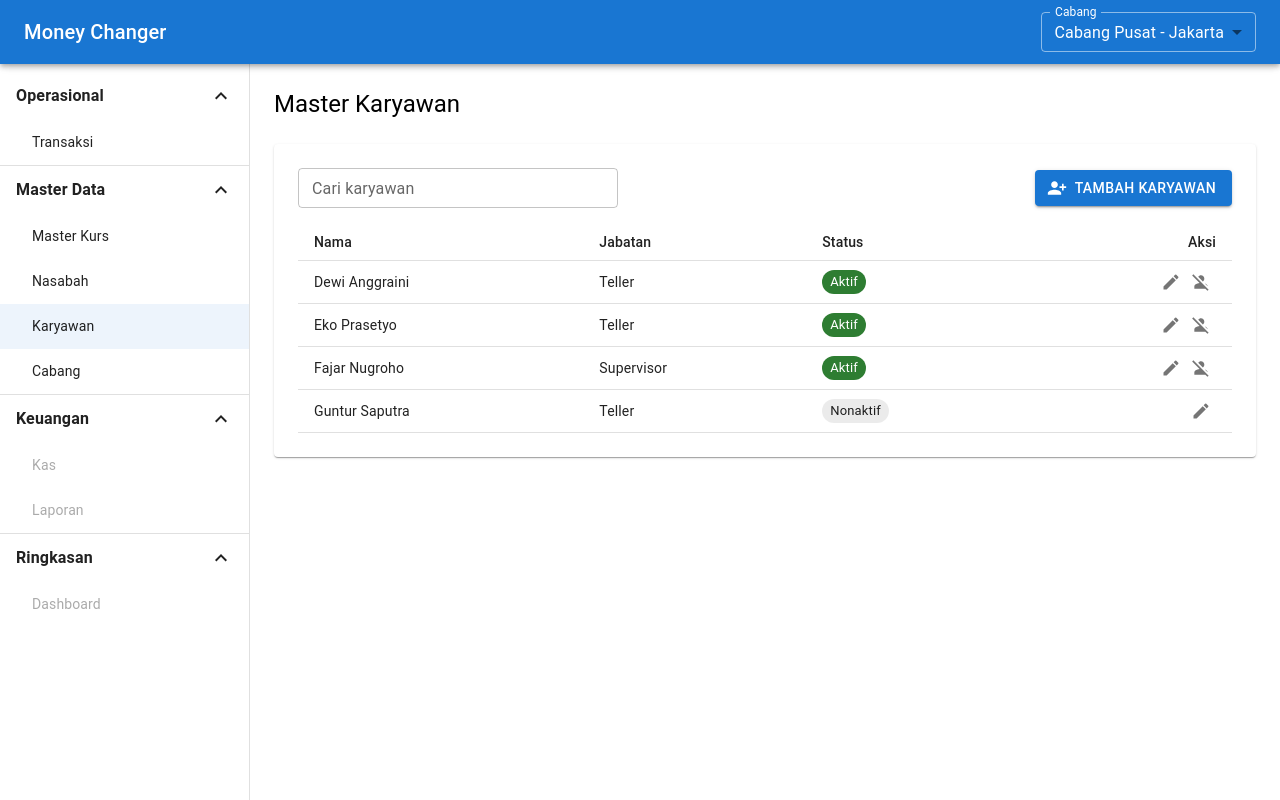
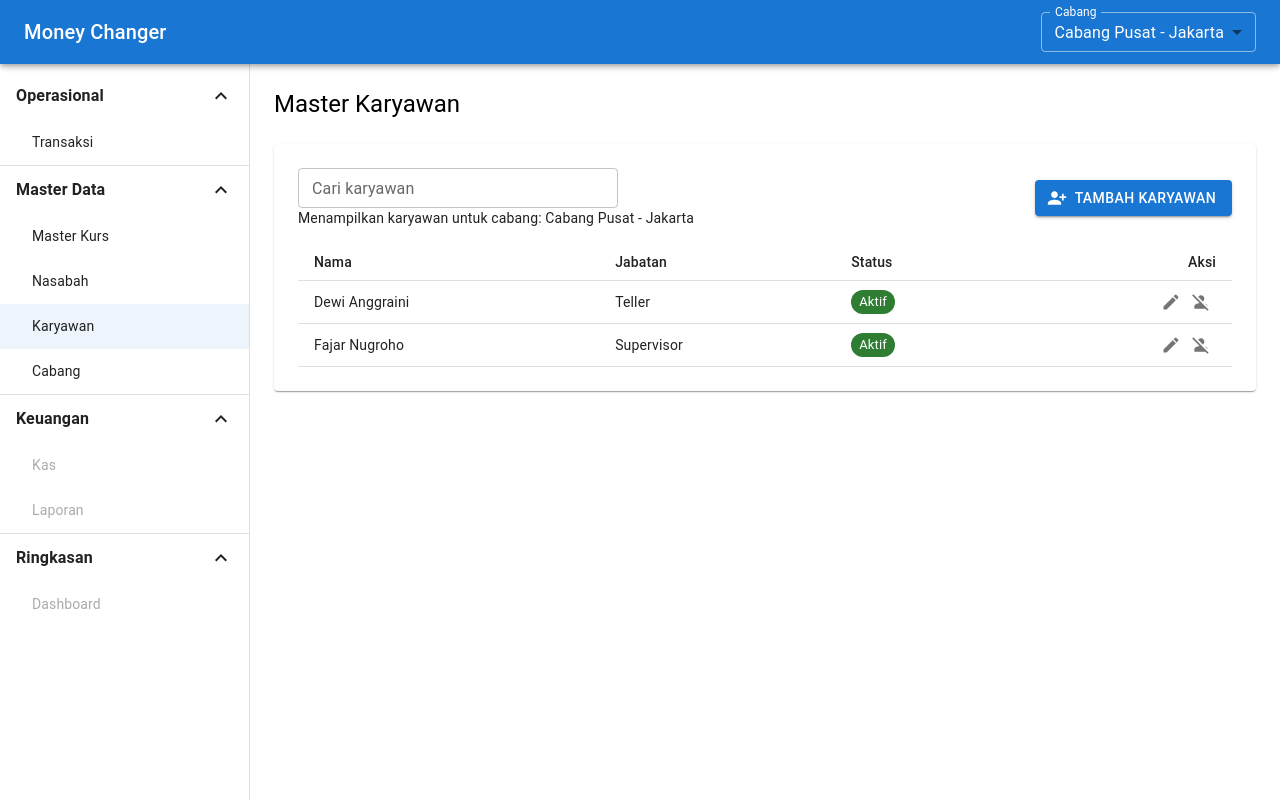
Before and after one commit to Christopherwijaya08/money_changer_frontend, a React (Vite) app: page /employees in a window 1280 px wide. Built offline with nearby package versions, Linux system fonts and the light colour scheme.

Commit message:
feat: scope Master Karyawan list to the selected branch
Kas and Laporan pages don't exist yet (future phase) — they'll get
branch scoping when built. This covers Karyawan, which does exist.

```diff
--- a/src/mocks/data.js
+++ b/src/mocks/data.js
@@ -56,10 +56,10 @@ export const customers = [
 ]
 
 export const employees = [
-  { id: 1, name: 'Dewi Anggraini', position: 'Teller', isActive: true },
-  { id: 2, name: 'Eko Prasetyo', position: 'Teller', isActive: true },
-  { id: 3, name: 'Fajar Nugroho', position: 'Supervisor', isActive: true },
-  { id: 4, name: 'Guntur Saputra', position: 'Teller', isActive: false },
+  { id: 1, name: 'Dewi Anggraini', position: 'Teller', isActive: true, branchId: 1 },
+  { id: 2, name: 'Eko Prasetyo', position: 'Teller', isActive: true, branchId: 2 },
+  { id: 3, name: 'Fajar Nugroho', position: 'Supervisor', isActive: true, branchId: 1 },
+  { id: 4, name: 'Guntur Saputra', position: 'Teller', isActive: false, branchId: 2 },
 ]
 
 export const branches = [
--- a/src/pages/EmployeePage.jsx
+++ b/src/pages/EmployeePage.jsx
@@ -21,8 +21,12 @@ import EditIcon from '@mui/icons-material/Edit'
 import PersonOffIcon from '@mui/icons-material/PersonOff'
 import { employees as initialEmployees } from '../mocks/data'
 import EmployeeFormDialog from '../components/EmployeeFormDialog'
+import { useBranch } from '../context/BranchContext'
 
 export default function EmployeePage() {
+  const { branches, selectedBranchId } = useBranch()
+  const selectedBranchName = branches.find((b) => b.id === selectedBranchId)?.name
+
   const [employees, setEmployees] = useState(initialEmployees)
   const [search, setSearch] = useState('')
   const [dialogOpen, setDialogOpen] = useState(false)
@@ -31,9 +35,12 @@ export default function EmployeePage() {
 
   const filteredEmployees = useMemo(() => {
     const needle = search.trim().toLowerCase()
-    if (!needle) return employees
-    return employees.filter((e) => e.name.toLowerCase().includes(needle))
-  }, [employees, search])
+    return employees.filter((e) => {
+      if (e.branchId !== selectedBranchId) return false
+      if (needle && !e.name.toLowerCase().includes(needle)) return false
+      return true
+    })
+  }, [employees, search, selectedBranchId])
 
   function openAdd() {
     setEditingEmployee(null)
@@ -48,7 +55,8 @@ export default function EmployeePage() {
   function handleSave(saved) {
     setEmployees((list) => {
       const exists = list.some((e) => e.id === saved.id)
-      return exists ? list.map((e) => (e.id === saved.id ? saved : e)) : [saved, ...list]
+      if (exists) return list.map((e) => (e.id === saved.id ? saved : e))
+      return [{ ...saved, branchId: selectedBranchId }, ...list]
     })
   }
 
@@ -67,6 +75,7 @@ export default function EmployeePage() {
 
       <Paper className="p-6">
         <div className="flex items-center justify-between gap-4 mb-4">
+          <div>
             <TextField
               size="small"
               label="Cari karyawan"
@@ -75,6 +84,10 @@ export default function EmployeePage() {
               onChange={(e) => setSearch(e.target.value)}
               sx={{ minWidth: 320 }}
             />
+            <Typography variant="body2" color="text.secondary" className="mt-2">
+              Menampilkan karyawan untuk cabang: {selectedBranchName}
+            </Typography>
+          </div>
           <Button variant="contained" startIcon={<PersonAddAlt1Icon />} onClick={openAdd}>
             Tambah Karyawan
           </Button>
```
Lines whose indentation alone changed are shown as unchanged.
